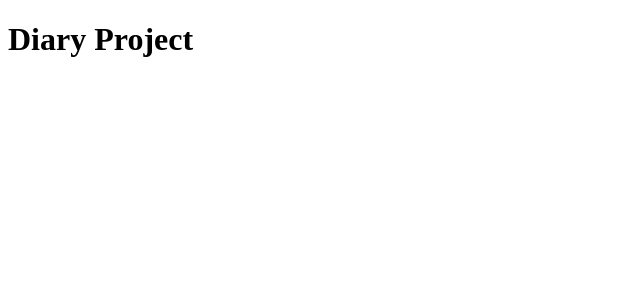
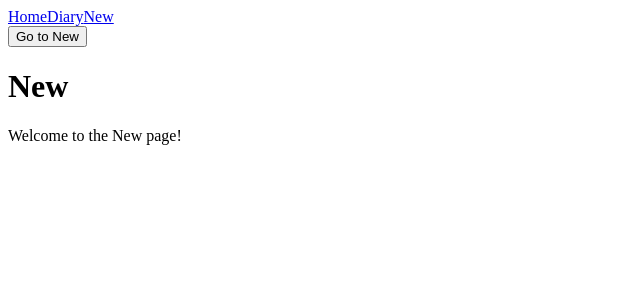
Before and after one commit to Chaeyeoncho/react_, a React (Vite) app in the folder diary-project/: page /new in a window 1280 px wide. Shown: the top 300 px of the page, without its empty margins (0-640 px from the left). Built offline with nearby package versions, Linux system fonts and the light colour scheme.

Commit message:
기초 router 설정

```diff
--- a/diary-project/src/App.jsx
+++ b/diary-project/src/App.jsx
@@ -1,12 +1,30 @@
+import {Routes, Route, Link , useNavigate } from 'react-router-dom'
+import Diary from './pages/Diary'
+import Home from './pages/Home'
+import New from './pages/New'
+import NotFound from './pages/NotFound'
+function App() {
+  const nav = useNavigate()
 
-function App() {
-
+  const onClick = () => {
+    nav('/new')
+  }
 
   return (
-    <>
-      <h1>Diary Project</h1>
-    </>
-
+  <>
+  <div>
+    <Link to="/">Home</Link>
+    <Link to="/diary">Diary</Link>
+    <Link to="/new">New</Link>
+  </div>
+  <button onClick={onClick}>Go to New</button>
+    <Routes>
+      <Route path="/" element={<Home />} />
+      <Route path="/diary/:id" element={<Diary />} />
+      <Route path="/new" element={<New />} />
+      <Route path="*" element={<NotFound />} />
+    </Routes>
+  </>
 )
 }
 
--- a/diary-project/src/main.jsx
+++ b/diary-project/src/main.jsx
@@ -1,8 +1,10 @@
-import { StrictMode } from 'react'
 import { createRoot } from 'react-dom/client'
 import App from './App.jsx'
+import { BrowserRouter } from 'react-router-dom'
 
 createRoot(document.getElementById('root')).render(
+    <BrowserRouter>
     <App />
+    </BrowserRouter>
 ,
 )
--- /dev/null
+++ b/diary-project/src/pages/Diary.jsx
@@ -0,0 +1,13 @@
+import { useParams } from "react-router-dom";
+
+function Diary() {
+    const params = useParams();
+  return (
+    <div>
+      <h1>Diary</h1>
+      <p>Diary ID: {params.id}</p>
+    </div>
+  );
+}
+
+export default Diary;
--- /dev/null
+++ b/diary-project/src/pages/Home.jsx
@@ -0,0 +1,9 @@
+function Home() {
+    return (
+        <div>
+            <h1>Home</h1>
+        </div>
+    )
+}
+
+export default Home;
--- /dev/null
+++ b/diary-project/src/pages/New.jsx
@@ -0,0 +1,10 @@
+function New() {
+    return (
+        <div>
+            <h1>New</h1>
+            <p>Welcome to the New page!</p>
+        </div>
+    );
+}
+
+export default New;
--- /dev/null
+++ b/diary-project/src/pages/NotFound.jsx
@@ -0,0 +1,9 @@
+function NotFound() {
+  return (
+    <div>
+      <h1>404 - Not Found</h1>
+    </div>
+  );
+}
+
+export default NotFound;
```
Also changed, not shown: 1 other file (tests, documents, lock files or other folders).
